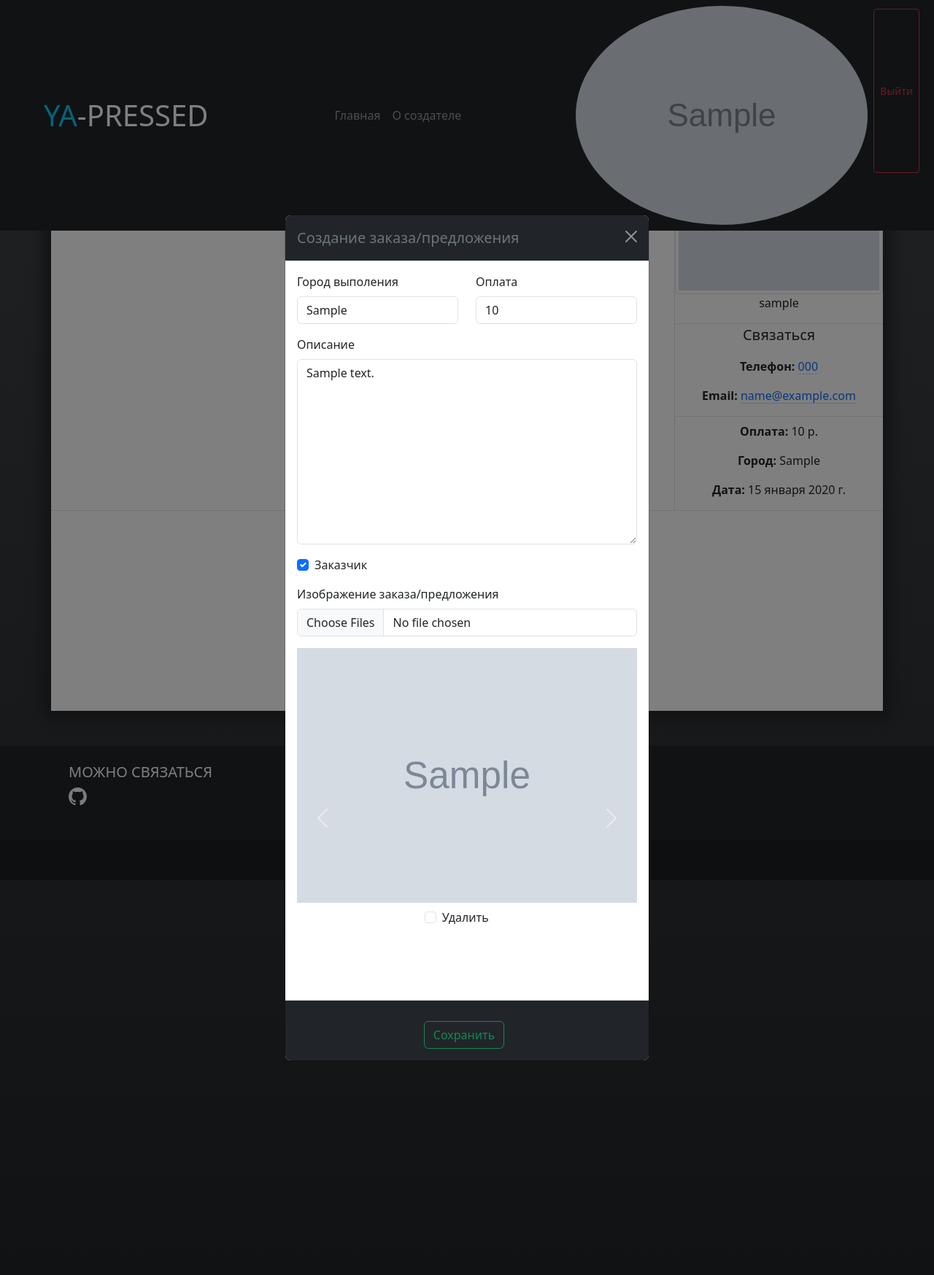
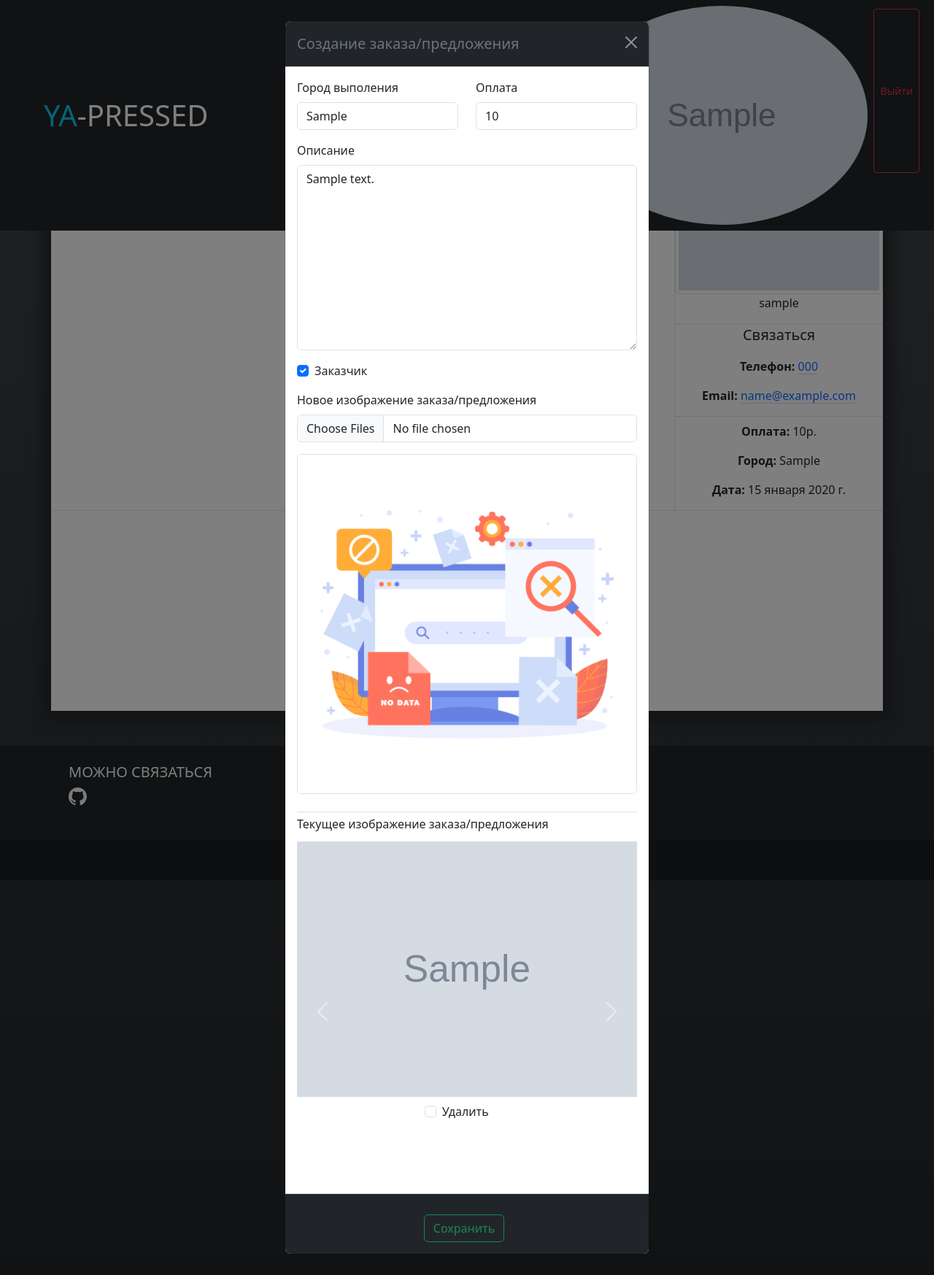
Before and after one commit to VladislavYar/freelance_site_3d_printer, a Django app: page /1 in a window 1280 px wide, after a click on "Изменить". Shown: the whole page at 73% size. Run offline with Django 5.2, Linux system fonts and the light colour scheme; a user stored in the database is signed in; tables that the repository leaves empty hold one stand-in row (values such as "Sample post"); grey boxes marked "Sample" are stand-in pictures; some libraries are stand-ins or nearby versions.

Commit message:
Add delete images in form.

```diff
--- a/src/order/forms.py
+++ b/src/order/forms.py
@@ -52,26 +52,37 @@ class OrderForm(forms.ModelForm):
                 ),
         }
 
-    def get_delete_images_key(self):
+    def get_delete_images_id(self):
         """Возвращает ключи для удаления."""
-        regex = re.compile(r'^delete_image_[0-4]{1}$')
+        regex_delete_image = re.compile(r'^delete_image_\d+$')
+        regex_id = re.compile(r'\d+')
         return [
-            int(delete_image[-1]) for delete_image in filter(
-                regex.match, self.cleaned_data.keys()
+            int(
+                re.search(regex_id, delete_image).group(0)
+                ) for delete_image in filter(
+                regex_delete_image.match, self.data.keys()
                 )
             ]
 
     def clean_images(self):
         """Валидация сохранения изображений."""
         images = self.cleaned_data.get('images')
-        count_delete_keys = len(self.get_delete_images_key())
+        delete_id = self.get_delete_images_id()
         count_order_images = 0
+        count_delete_id = len(delete_id)
         if self.instance.id:
-            count_order_images = self.instance.images.count()
-        count_image = count_order_images - count_delete_keys + len(images)
+            order_images = self.instance.images.all()
+            count_order_images = order_images.count()
+            if count_delete_id != self.instance.images.filter(
+                id__in=delete_id
+                 ).count():
+                raise ValidationError(
+                    _('Не верные индексы изображений для удаления.')
+                    )
+        count_image = count_order_images - count_delete_id + len(images)
         if count_image > FILES_MAX:
             raise ValidationError(
                 _('Изображений должно быть не больше '
-                  f'{FILES_MAX - count_delete_keys}.')
+                  f'{FILES_MAX}.')
                 )
         return images
--- a/src/order/views.py
+++ b/src/order/views.py
@@ -1,5 +1,3 @@
-import re
-
 from django.db import transaction
 from django.db.models import Max, Min
 from django.core.handlers.wsgi import WSGIRequest
@@ -196,10 +194,12 @@ def post_method_order(
                                 }
         )
     if request.FILES:
-        images.delete()
         with transaction.atomic():
             for image in request.FILES.getlist('images'):
                 OrderImage(order=order, image=image).save()
+    with transaction.atomic():
+        for image_id in form.get_delete_images_id():
+            images.get(id=image_id).delete()
     form.save()
     return redirect('order:order', pk=pk)
 
--- a/src/static/js/main.js
+++ b/src/static/js/main.js
@@ -1,6 +1,7 @@
-const old_cities = $("#cities").val();
-const old_users = $("#users").val();
+const old_cities = $("#cities").val() ? $("#cities").val() : [];
+const old_users = $("#users").val() ? $("#users").val() : [];
 const max_files = $("#id_images").attr("max-files");
+const no_image_carousel = '<img class="d-block w-100 img border border-1 rounded" src="/static/images/no_data.jpg" alt="нет данных">';
 const old_src_user_image = $("#id_user_image").attr("src");
 let params = new URLSearchParams(window.location.search);
 let old_choice_min = Number($("#price").attr("min-price"));
@@ -32,9 +33,11 @@ function filterOrders() {
 function activateButtonFilter(
   old_cities, old_users
 ) {
+  let new_cities = $("#cities").val() ? $("#cities").val() : [];
+  let new_users = $("#users").val() ? $("#users").val() : [];
   if (
-    old_cities.toString() != $("#cities").val().toString() ||
-    old_users.toString() != $("#users").val().toString() ||
+    old_cities.toString() != new_cities.toString() ||
+    old_users.toString() != new_users.toString() ||
     old_choice_min != new_choice_min ||
     old_choice_max != new_choice_max
   )
@@ -51,17 +54,19 @@ function showModal() {
 
 function validationPrice() {
   let valid_var = $(this).val();
-  max_price
   valid_var = valid_var.replace(/[^0-9]/g, "").replace(/^0+/, "");
   $(this).val(valid_var);
 }
 
 function validationImages() {
   let images = $("#id_images");
-  if (images[0].files.length > max_files) {
+  let del_images = $(".delete_image:checked").length;
+  let old_images = $(".delete_image").length;
+  if ((images[0].files.length + old_images - del_images) > max_files) {
     images.val(null);
+    $("#orderNewImageIndicators").html(no_image_carousel);
     images.attr("class", "form-control is-invalid")
-    $("#images_errors").html("<ul><li>Изображений должно быть до 4.</li></ul>");
+    $("#images_errors").html("<ul><li>Изображений должно быть не больше 4.</li></ul>");
     return
   }
   images.attr("class", "form-control");
@@ -71,34 +76,30 @@ function validationImages() {
 function setOrderImage() {
   images = $("#id_images")[0].files;
   let length = images.length;
-  let carousel = '<img class="d-block w-100 img border border-1 rounded" src="/static/images/no_data.jpg" alt="нет данных">';
-  let old_carousel = $("#orderImageIndicators");
-  if (old_carousel.attr("update") === "true") {
-    carousel = old_carousel.html();
-  }
+  let carousel = no_image_carousel;
   if (length) {
   let carousel_indicators = '<div class="carousel-indicators">';
   let carousel_inner = '<div class="carousel-inner">';
   for (i = 0; i < length; i++) {
     let src = URL.createObjectURL(images[i]);
     if (i === 0) {
-      carousel_indicators += '<button type="button" data-bs-target="#orderImageIndicators" ' +
+      carousel_indicators += '<button type="button" data-bs-target="#orderNewImageIndicators" ' +
                               'data-bs-slide-to="0" class="active" aria-current="true" aria-label="Slide 1"></button>';
       carousel_inner += '<div class="carousel-item active"><img src="' + src + '" class="d-block w-100 img border border-1 rounded" alt="Изображение ' + (i + 1) + '"></div>'
     } else {
-      carousel_indicators += '<button type="button" data-bs-target="#orderImageIndicators" data-bs-slide-to="' + i + '" aria-label="Slide ' + (i + 1) + '"></button>';
+      carousel_indicators += '<button type="button" data-bs-target="#orderNewImageIndicators" data-bs-slide-to="' + i + '" aria-label="Slide ' + (i + 1) + '"></button>';
       carousel_inner += '<div class="carousel-item"><img src="' + src + '" class="d-block w-100 img border border-1 rounded" alt="Изображение ' + (i + 1) + '"></div>';
     }
   }
   carousel_indicators += '</div>';
   carousel_inner += '</div>';
   carousel = carousel_indicators + carousel_inner +
-              '<button class="carousel-control-prev" type="button" data-bs-target="#orderImageIndicators" data-bs-slide="prev">' +
+              '<button class="carousel-control-prev" type="button" data-bs-target="#orderNewImageIndicators" data-bs-slide="prev">' +
               '<span class="carousel-control-prev-icon" aria-hidden="true"></span><span class="visually-hidden">Previous</span>' +
-              '</button><button class="carousel-control-next" type="button" data-bs-target="#orderImageIndicators" data-bs-slide="next">' +
+              '</button><button class="carousel-control-next" type="button" data-bs-target="#orderNewImageIndicators" data-bs-slide="next">' +
               '<span class="carousel-control-next-icon" aria-hidden="true"></span><span class="visually-hidden">Next</span></button>';
   }
-  $("#orderImageIndicators").html(carousel);
+  $("#orderNewImageIndicators").html(carousel);
 }
 
 
@@ -140,5 +141,5 @@ $(window).on("load", showModal);
 $("#id_price").on("input", validationPrice);
 $("#id_images").on("change", validationImages);
 $("#id_images").on("change", setOrderImage);
-$("#id_images").on("change", setOrderImage);
 $("#id_user_picture").on("change", setUserImage);
+$(".delete_image").change(validationImages);
--- a/src/templates/includes/form_order.html
+++ b/src/templates/includes/form_order.html
@@ -60,7 +60,7 @@
                             </div>
                         </div>
                         <div class="col-12 mt-3">
-                            <label for="{{ form.images.auto_id }}" class="form-label">{{ form.images.label }}</label>
+                            <label for="{{ form.images.auto_id }}" class="form-label">Новое {{ form.images.label|lower }}</label>
                             {% if form.images.errors %}
                                 {{ form.images|addclass:"form-control is-invalid"  }}
                             {% else %}
@@ -69,9 +69,17 @@
                             <div class="invalid-feedback" id="images_errors">
                                 {{ form.images.errors }}
                             </div>
-                            <div id="orderImageIndicators" class="carousel slide mt-3 img" update="true" data-bs-interval="false" data-ride="carousel" data-pause="hover">
+                            <div id="orderNewImageIndicators" class="carousel slide mt-3 img" data-bs-interval="false" data-ride="carousel" data-pause="hover">
+                                {% static 'images/no_data.jpg' as NO_DATA %}
+                                <img class="d-block w-100 border border-1 rounded img" src="{{ NO_DATA }}" alt="нет данных">
+                            </div>
+                        </div>
+                        {% url 'order:index' as ORDER_INDEX %}
+                        {% if request.path != ORDER_INDEX %}
+                            <div class="col-12 mt-4 pt-1 border-top">
+                                <label for="{{ form.images.auto_id }}" class="form-label">Текущее {{ form.images.label|lower }}</label>
+                                <div id="orderImageIndicators" class="carousel slide mt-1 img" data-bs-interval="false" data-ride="carousel" data-pause="hover">
                                     {% if not images %}
-                                    {% static 'images/no_data.jpg' as NO_DATA %}
                                         <img class="d-block w-100 border border-1 rounded img" src="{{ NO_DATA }}" alt="нет данных">
                                     {% else %}
                                         <div class="carousel-indicators pb-4">
@@ -87,15 +95,15 @@
                                                 {% thumbnail image.image "500x500" crop="center" upscale=True  as im %}
                                                     <div class="carousel-item{% if forloop.counter == 1 %} active{% endif %}">
                                                         <img src="{{ im.url }}" class="d-block w-100" alt="заказ">
-                                                    <div class="form-check mt-2 w-25 mx-auto delete_image">
+                                                        <div class="form-check mt-2 w-25 mx-auto">
                                                             <input
                                                             type="checkbox"
-                                                         name="delete_image_{{  forloop.counter0 }}"
-                                                         class="form-check-input"
+                                                            name="delete_image_{{ image.id }}"
+                                                            class="form-check-input delete_image"
                                                             aria-describedby="delete_image_helptext"
-                                                         id="delete_image_{{  forloop.counter0 }}"
+                                                            id="delete_image_{{ image.id }}"
                                                             >
-                                                        <label class="form-check-label" for="delete_image_{{  forloop.counter0 }}">
+                                                            <label class="form-check-label" for="delete_image_{{ image.id }}">
                                                                 Удалить
                                                             </label>
                                                         </div>
@@ -114,6 +122,7 @@
                                     {% endif %}
                                 </div>
                             </div>
+                        {% endif %}
                     </div>
                 </div>
                 <div class="modal-footer bg-dark">
--- a/src/templates/order/detail.html
+++ b/src/templates/order/detail.html
@@ -47,7 +47,7 @@
                 </div>
                 <div class="col-12 text-center ps-2 pe-2 pt-2 border-top">
                     <p class="text-break">
-                        <strong>Оплата:</strong> {{ order.price }} р.
+                        <strong>Оплата:</strong> {{ order.price }}р.
                     </p>
                 </div>
                 <div class="col-12 text-center ps-2 pe-2">
```
Lines whose indentation alone changed are shown as unchanged.
